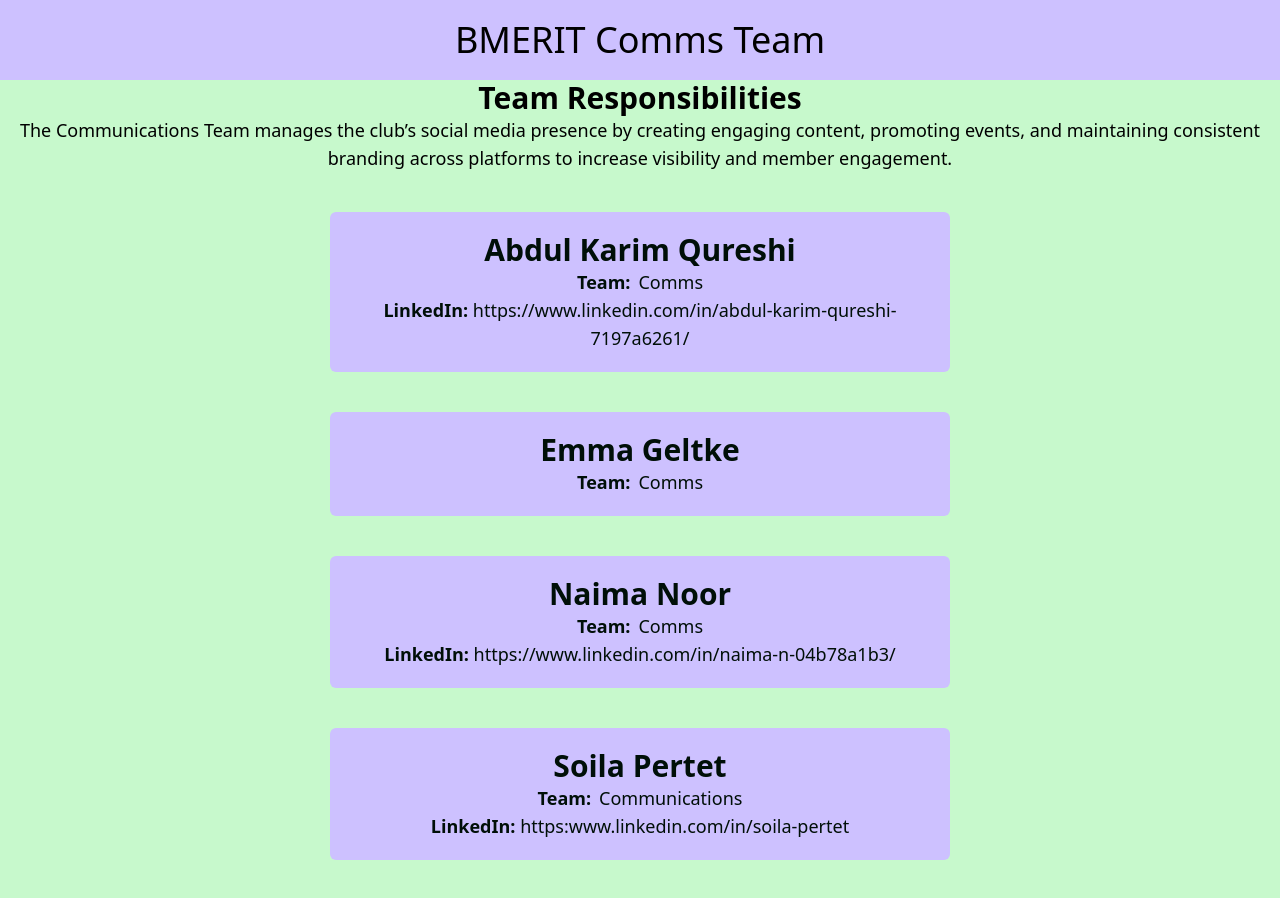
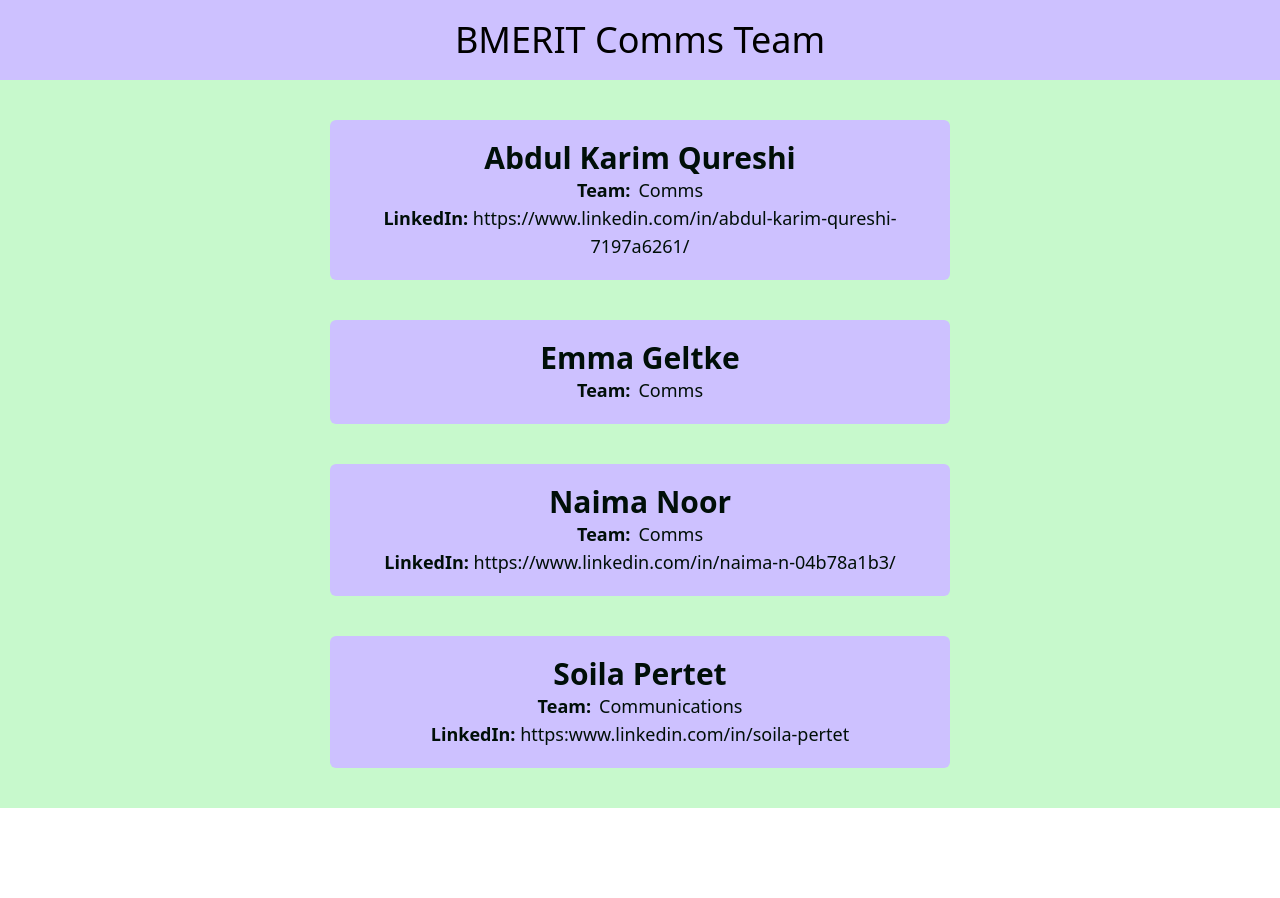
Before and after one commit to soilapertet/vercel-test, a React (Vite) app: page / in a window 1280 px wide. After the commit the page ends 808 px from the top, so only its background shows below. Built offline with nearby package versions, Linux system fonts and the light colour scheme.

Commit message:
Clean up page; keep it simple

```diff
--- a/src/components/MainContent.tsx
+++ b/src/components/MainContent.tsx
@@ -5,14 +5,6 @@ const MainContent = () => {
   return (
     <>
       <h1 className='text-4xl p-5 bg-periwinkle'>BMERIT Comms Team</h1>
-      <div className='bg-teagreen'>
-        <h3 className='text-3xl font-bold'>Team Responsibilities</h3>
-        <p className="text-lg">
-          The Communications Team manages the club’s social media presence by creating engaging content,
-          promoting events, and maintaining consistent branding across platforms to increase visibility and
-          member engagement.
-        </p>
-      </div>
       <div className='bg-teagreen p-5 w-25 text-night flex flex-col justify-center items-center'>
         {
           commsMembers.map((member) => {
```
